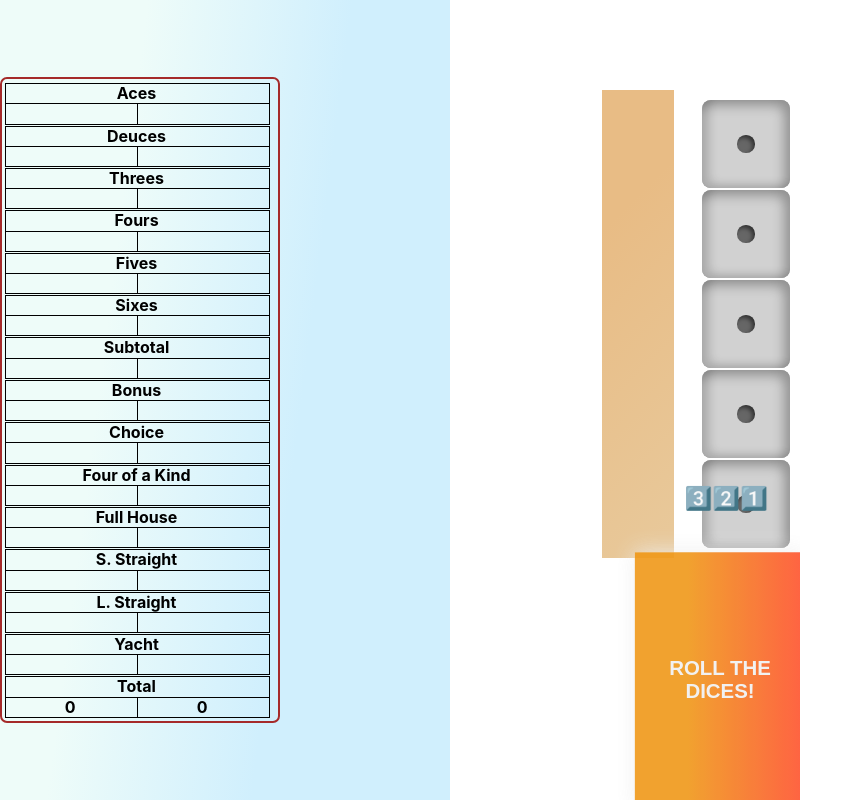
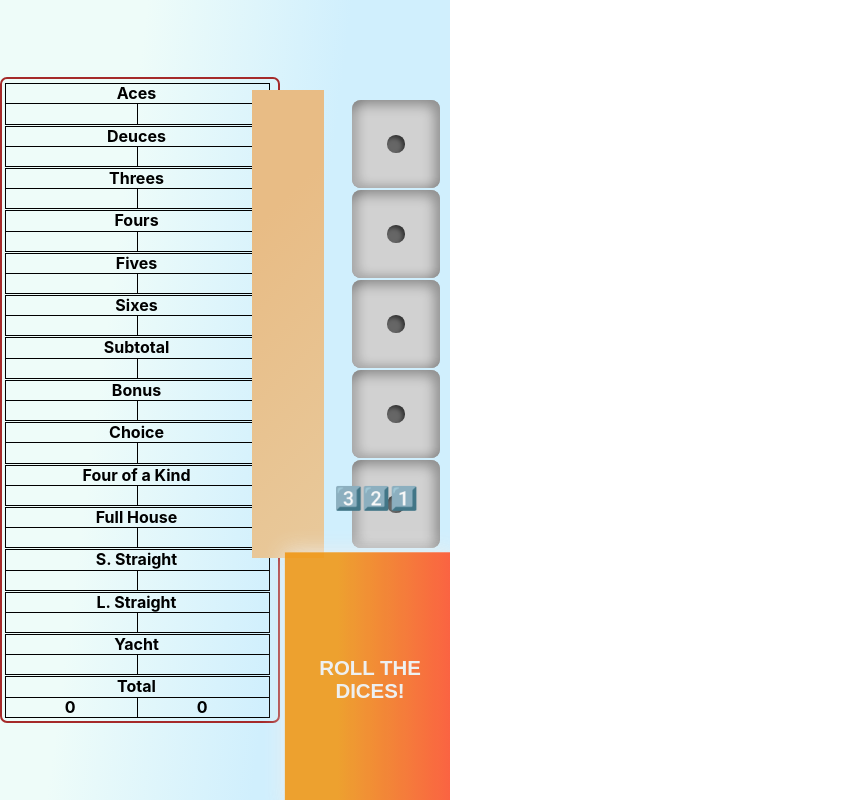
Before and after one commit to telnturtle/yachtdice, a React (Create React App) app: page / in a window 1280 px wide. Shown: the whole page, without its empty margins (0-863 px from the left). Built offline with nearby package versions, Linux system fonts and the light colour scheme.

Commit message:
fix: 화면비율 버그픽스

```diff
--- a/src/App.tsx
+++ b/src/App.tsx
@@ -13,6 +13,7 @@ function App() {
         background-image: linear-gradient(97.2deg, rgb(238, 252, 249) 26.8%, rgb(208, 239, 253) 64%);
         /* 30 Stylish CSS Background Gradient Examples: https://www.makeuseof.com/css-background-gradients/ */
         position: relative;
+        overflow: hidden;
       `}
     >
       <Board />
--- a/src/components/Board.tsx
+++ b/src/components/Board.tsx
@@ -13,7 +13,6 @@ export function Board() {
         margin: auto 0 auto 0;
         width: 100vmin;
         height: 100%;
-        position: absolute;
         display: flex;
         overflow: hidden;
       `}
```
